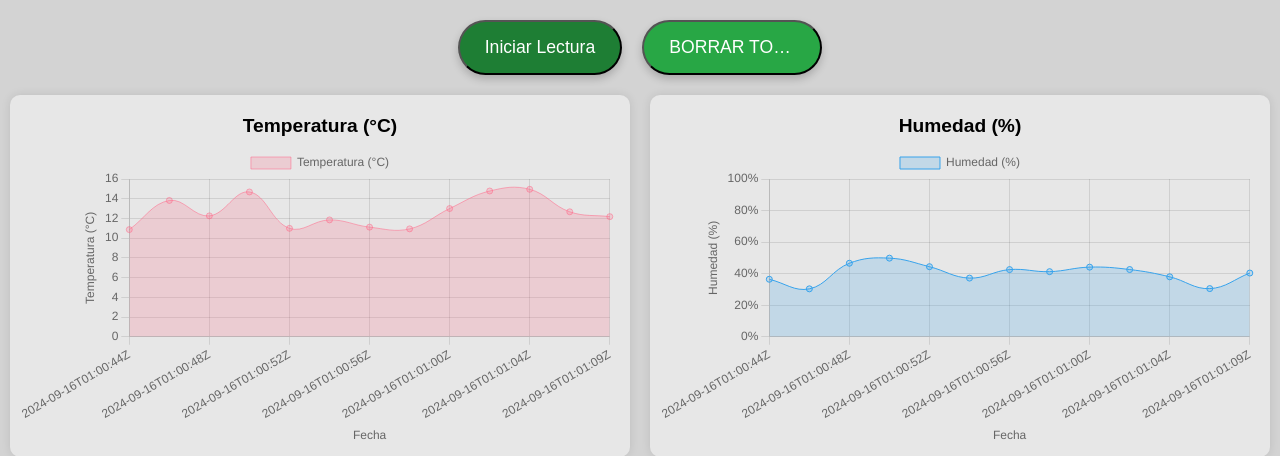
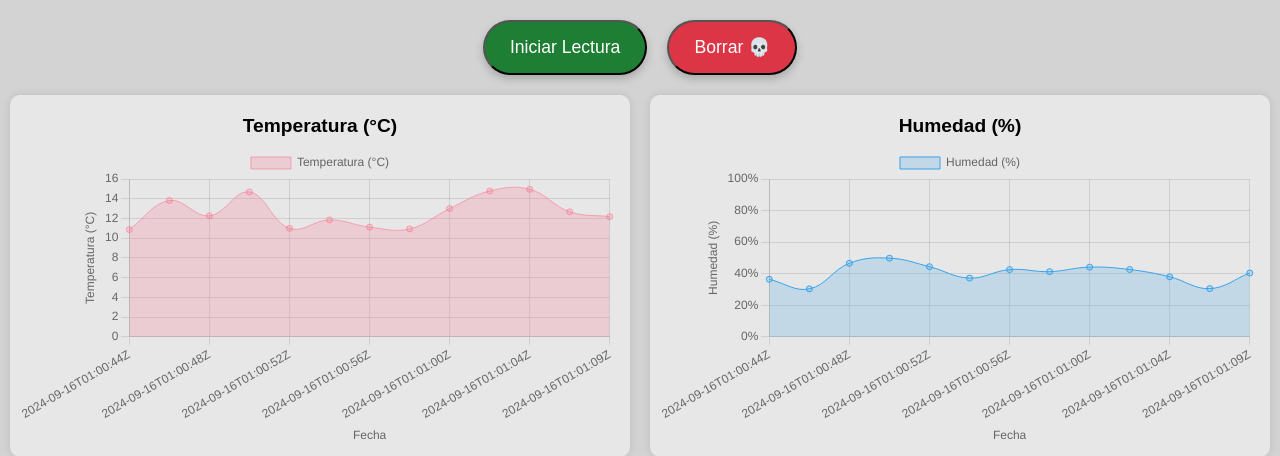
Before and after one commit to GonzaloGabrielVega/Climatologia, a Django app: page /mostrar_tiempo_real/ in a window 1280 px wide. Shown: the part 156-612 px from the top of the page. Run offline with Django 4.2, Linux system fonts and the light colour scheme; data comes from the database, SQL or seed files in the repository; both versions use the stored data as it was after the commit.

Commit message:
se agrego un emoji para mas suspenso

```diff
--- a/clima/templates/mostra_real.html
+++ b/clima/templates/mostra_real.html
@@ -140,17 +140,21 @@
             box-shadow: 0 2px 5px rgba(0,0,0,0.2);
             transform: translateY(0);
         }
-
-        .button-start.stop {
-            background-color: #dc3545; /* Color rojo para "Detener" */
-        }
-
-        .button-start.stop:hover {
-            background-color: #c82333; /* Color rojo oscuro en hover */
-        }
-
-        .button-start.stop:active {
-            background-color: #bd2130; /* Color rojo más oscuro cuando está presionado */
+        .button-borrar {
+            color: #ffffff;
+            max-width: 180px;
+            padding: 15px 25px;
+            border-radius: 40px;
+            box-shadow: 0 4px 8px rgba(0,0,0,0.2);
+            text-align: center;
+            text-decoration: none;
+            font-size: 1.1em;
+            transition: background-color 0.3s, box-shadow 0.3s, transform 0.3s;
+            cursor: pointer;
+            white-space: nowrap;
+            overflow: hidden;
+            text-overflow: ellipsis;
+            background-color: #dc3545; /* Color verde para "Iniciar Lectura" por defecto */
         }
     </style>
 
@@ -167,7 +171,9 @@
 
     <div class="nav-links">
         <button class="button-start" id="start-stop-reading">Iniciar Lectura</button>
-        <button class="button-start" id="limpiar_base">BORRAR TODO</button>
+        <!-- <button class="button-start" id="limpiar_base">BORRAR TODO</button> -->
+        <button class="button-borrar" id="limpiar_base">Borrar 💀</button>
+
     </div>
 
     <div class="container">
@@ -512,7 +518,7 @@
                         }
                         // Cambiar el texto del botón a "Detener Lectura"
                         button.textContent = 'Detener Lectura';
-                        button.style.backgroundColor = '#dc3545'; // Rojo
+                        button.style.backgroundColor = '#dc3545'; // Rojo Detener
                     });
             } else {
                 fetch('/detener/')
@@ -528,7 +534,7 @@
                         }
                         // Cambiar el texto del botón a "Iniciar Lectura"
                         button.textContent = 'Iniciar Lectura';
-                        button.style.backgroundColor = '#1e7e34'; // Verde
+                        button.style.backgroundColor = '#1e7e34'; // Verde Iniciar
                     });
             }
         });
```
Also changed, not shown: db.sqlite3.
